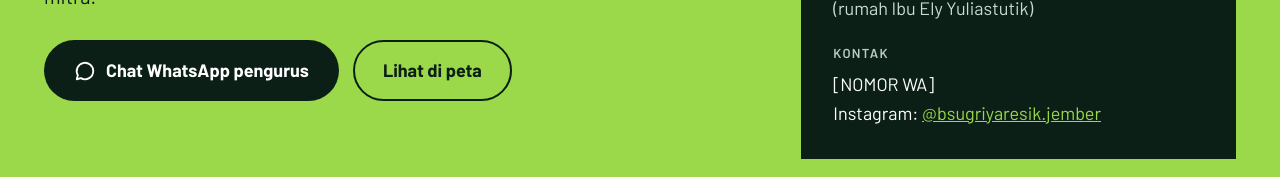
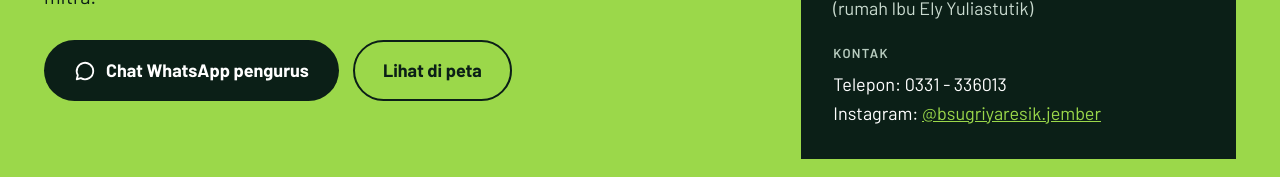
Before and after one commit to ardhiansyahfsa-maker/bsu-griya-resik, a plain HTML site: page index.html in a window 1280 px wide. Shown: the part 6470-6647 px from the top of the page. Drawn offline with nearby package versions, Linux system fonts and the light colour scheme; a web font is replaced by a local one.

Commit message:
Isi nomor kontak 0331 - 336013
Co-Authored-By: Claude Opus 5.5 <noreply@anthropic.com>
Claude-Session: https://claude.ai/code/session_0181f9ABQoMDWNtexTgKYBpk

```diff
--- a/index.html
+++ b/index.html
@@ -266,7 +266,7 @@ Chat WhatsApp pengurus
 <div class="info" style="flex:1 1 320px;min-width:0;background:var(--ink);color:#fff;padding:32px;display:flex;flex-direction:column;gap:20px">
 <div><p class="k">Penimbangan</p><p class="v" style="font-size:20px;font-weight:700">Sebulan sekali · [TANGGAL &amp; JAM]</p></div>
 <div><p class="k">Lokasi</p><p class="v">Jl. Sumatra Gg. 6 No. 10A, RT 03/RW 033, Tegal Boto Kidul, Sumbersari, Jember<br><span style="color:#C9DACF">(rumah Ibu Ely Yuliastutik)</span></p></div>
-<div><p class="k">Kontak</p><p class="v">[NOMOR WA]<br>Instagram: <a href="https://www.instagram.com/bsugriyaresik.jember/" target="_blank" rel="noopener" style="color:var(--leaf)">@bsugriyaresik.jember</a></p></div>
+<div><p class="k">Kontak</p><p class="v">Telepon: 0331 - 336013<br>Instagram: <a href="https://www.instagram.com/bsugriyaresik.jember/" target="_blank" rel="noopener" style="color:var(--leaf)">@bsugriyaresik.jember</a></p></div>
 </div>
 </div>
 </section>
```
